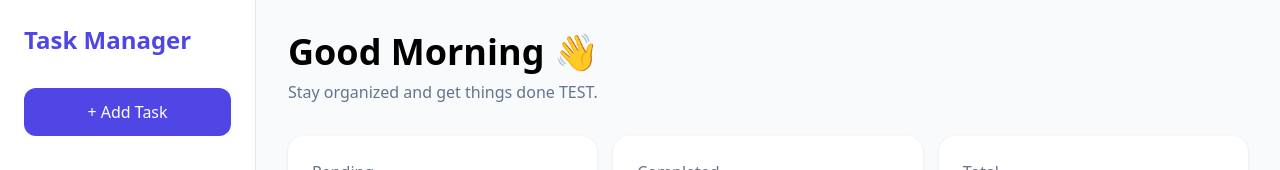
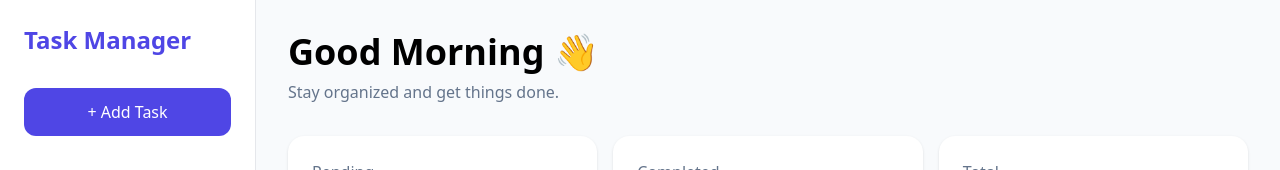
Before and after one commit to Schadre/Personal-Task-Manager, a React (Vite) app in the folder FE_task_manager/: page / in a window 1280 px wide. Shown: the top 170 px of the page. Built offline with nearby package versions, Linux system fonts and the light colour scheme; no server answers.

Commit message:
undo test

```diff
--- a/FE_task_manager/src/components/Header.jsx
+++ b/FE_task_manager/src/components/Header.jsx
@@ -9,7 +9,7 @@
   return (
     <div className="mb-8">
       <h2 className="text-4xl font-bold">{getGreeting()} 👋</h2>
-      <p className="text-slate-500 mt-2">Stay organized and get things done TEST.</p>
+      <p className="text-slate-500 mt-2">Stay organized and get things done.</p>
     </div>
   );
 }
```
